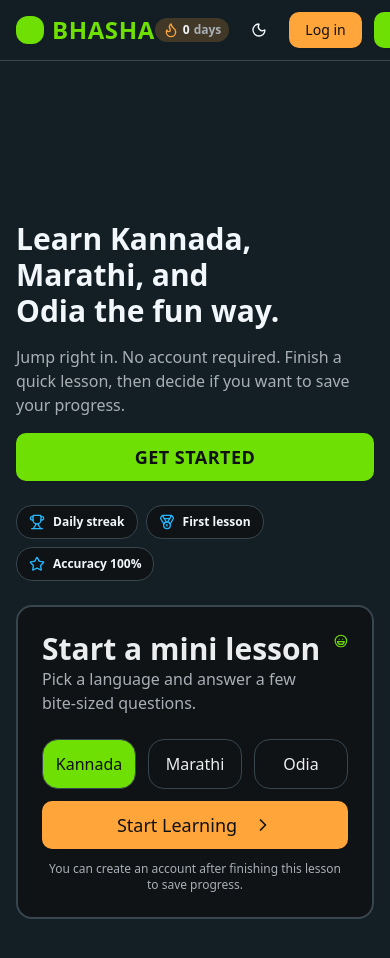
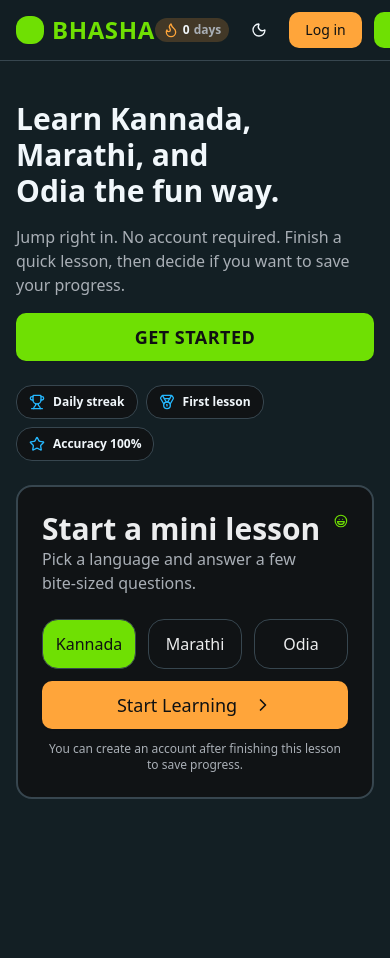
Before and after one commit to Omm-Pani/Bhasha-web, a React (Vite) app: page / in a window 390 px wide. Shown: the top 958 px of the page. After the commit the page ends 844 px from the top, so only its background shows below. Built offline with nearby package versions, Linux system fonts and the light colour scheme.

Commit message:
adjusted margin

```diff
--- a/src/pages/Home.tsx
+++ b/src/pages/Home.tsx
@@ -39,7 +39,7 @@ export default function Home() {
         </div>
       </header>
 
-      <section className="mx-auto my-40 grid w-full max-w-5xl gap-6 px-4 md:grid-cols-2 md:items-center">
+      <section className="mx-auto my-10 md:my-20 lg:my-40 grid w-full max-w-5xl gap-6 px-4 md:grid-cols-2 md:items-center">
         <div className="space-y-4">
           <h1 className="text-balance text-3xl font-extrabold md:text-5xl">
             Learn Kannada, Marathi, and Odia the fun way.
```
